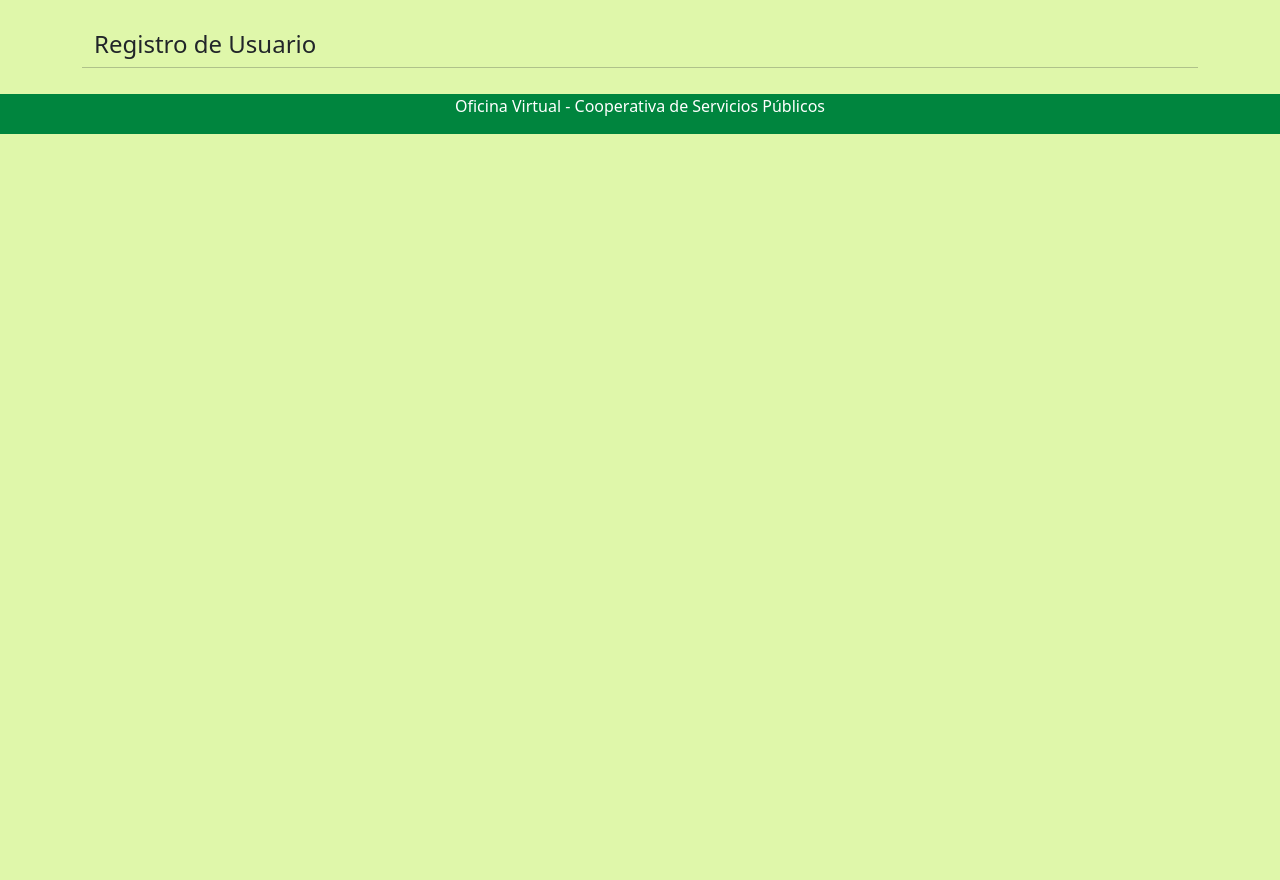
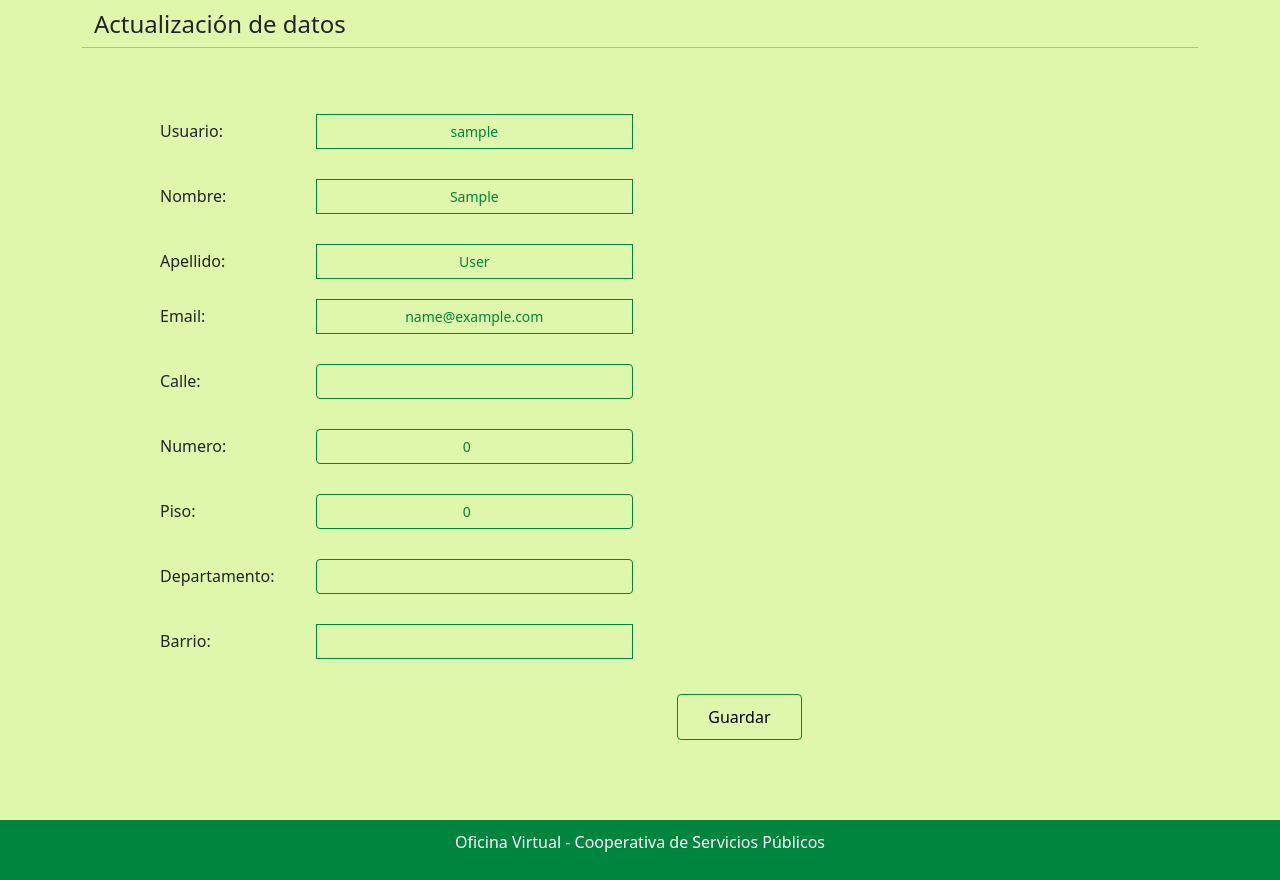
Before and after one commit to Matias2178/OficinaVirtual, a Django app: page /datosPersonales/ in a window 1280 px wide. Shown: the part 81-961 px from the top of the page. Before the commit the page ends 215 px from the top, so only its background shows below. Run offline with Django 3.2, Linux system fonts and the light colour scheme; the visitor is signed in with stand-in values (Sample User, id 1); data comes from the database, SQL or seed files in the repository.

Commit message:
Pantalla actualización datos de usuario

```diff
--- a/OficinaVirtualApp/Templates/OficinaVirtualApp/PlantillaBase.html
+++ b/OficinaVirtualApp/Templates/OficinaVirtualApp/PlantillaBase.html
@@ -86,8 +86,8 @@
   height:35px;
   padding: 10px;
   margin: 10px 10px;
-  border: none;
-  border-bottom: 1px solid #00853E;
+  border-style: solid;
+  border-color: #00853E;
   background: transparent;
   color: #00853E;
   font-size:15px;
@@ -103,8 +103,8 @@ input[id = id_nombre], [id = id_numero_tarjeta]{
   position: relative;
   left: 0%;
   top: 0%
-  border: none;
-  border-bottom: 1px solid #00853E;
+  border-style: solid;
+  border-color: #00853E;
   background: transparent;
   width: 75%;
   border-style: solid;
@@ -185,7 +185,6 @@ div[id = filas]{
   margin: 00px 0px 20px 0px;
 }
 </style>
-
   <body style="background-color: #dff7aa;">
     <!-- Header -->
     <nav id="header" class="navbar navbar-expand-lg navbar-dark ">
--- a/OficinaVirtualApp/Templates/OficinaVirtualApp/datosPersonales.html
+++ b/OficinaVirtualApp/Templates/OficinaVirtualApp/datosPersonales.html
@@ -1,17 +1,135 @@
 {% extends  "OficinaVirtualApp/PlantillaBase.html" %}
 {% block trabajo %}
+<style>
+    input[type=text], input[type=email],input[type=number] {
+        position: relative;
+        top: 00px;
+        left: 00px;
+        width: 100%;
+        border: 1px solid;
+        background: transparent;
+        color: #00853E;
+        font-size:14px;
+        text-align: center;
+      }
+
+      input[type=text]:focus, input[type=email]:focus, input[type=number]:focus{
+        background-color: transparent;
+        color: #00853E;
+        outline: none;
+        vertical-align: middle;
+      }
+      label{
+        position: relative;
+        top:10px;
+        left: 20px;
+      }
+      div[class=row] {
+        margin: 0px 0px 0px 0px;
+        padding: 10px 0px 10px 0px;
+      }
+      div [id=datos_personales] [id=label]{
+        margin: 0px 0px 0px 0px;
+        padding: 10px 0px 10px 0px;
+      }
+      .formulario {
+        position: relative;
+        top: 10%;
+        left: 10%;
+        width: 80%;
+        padding: 25px 0px 50px 0px;
+
+      }
+
+
+
+
+</style>
 <div class = 'container'>
     <div class = 'row' id = 'encabezado'>
-        <h4> Registro de Usuario</h4><hr>
-    </div>
-    <form method="post" enctype="multipart/form-data">
-    {% csrf_token %}
-    <div class = 'row'>
-        <div class = 'col-md-8'>
-        </div>
+        <h4> Actualizaci&oacuten de datos</h4><hr>
     </div>
 </div>
 
+<form class= 'formulario' method="post" enctype="multipart/form-data" >
+{% csrf_token %}
 
-
+    <div class = 'row'>
+        <div class = "col-md-2" id = 'label' >
+            <label for = 'id_username'>  Usuario: </label>
+        </div>
+        <div class = "col-md-4" id = 'datos_personales'>
+            {{usuario.username}}
+        </div>
+    </div>
+    <div class = 'row'>
+        <div class = "col-md-2" id = 'label'>
+            <label for = 'id_first_name'> Nombre: </label>
+        </div>
+        <div class = "col-md-4" id = 'datos_personales'>
+            {{usuario.first_name}}
+        </div>
+    </div>
+    <div class = 'row'>
+        <div class = "col-md-2" id = 'label'>
+            <label for = 'id_last_name'> Apellido: </label>
+        </div>
+        <div class = "col-md-4" id = 'datos_personales'>
+            {{usuario.last_name}}
+        </div>
+    <div class = 'row'>
+        <div class = "col-md-2" id = 'label'>
+            <label for = 'id_email'> Email: </label>
+        </div>
+        <div class = "col-md-4" id = 'datos_personales'>
+            {{usuario.email}}
+        </div>
+    </div>
+    <div class = 'row'  >
+        <div class = "col-md-2" id = 'label'>
+            <label for = 'id_calle'> Calle: </label>
+        </div>
+        <div class = "col-md-4" id = 'datos_personales'>
+            {{cliente.calle}}
+        </div>
+    </div>
+    <div class = 'row' >
+        <div class = "col-md-2" id = 'label'>
+            <label for = 'id_numero'> Numero: </label>
+        </div>
+        <div class = "col-md-4" id = 'datos_personales'>
+            {{cliente.numero}}
+        </div>
+    </div>
+    <div class = 'row' >
+        <div class = "col-md-2" id = 'label'>
+            <label for = 'id_piso'> Piso: </label>
+        </div>
+        <div class = "col-md-4" id = 'datos_personales'>
+            {{cliente.piso}}
+        </div>
+    </div>
+    <div class = 'row' >
+        <div class = "col-md-2" id = 'label'>
+            <label for = 'id_depto'> Departamento: </label>
+        </div>
+        <div class = "col-md-4" id = 'datos_personales'>
+            {{cliente.depto}}
+        </div>
+    </div>
+    <div class = 'row' >
+        <div class = "col-md-2" id = 'label' >
+            <label for = 'id_barrio' > Barrio: </label>
+        </div>
+        <div class = "col-md-4" id = 'datos_personales'>
+            {{cliente.barrio}}
+        </div>
+    </div>
+    <div class = 'row' >
+        <div class = "col-md-8" >
+            <button type="submit" class="btn btn-outline-primary" name='guardar'>Guardar</button>
+        </div>
+    </div>
+    </form>
+</div>
 {% endblock %}
--- a/OficinaVirtualApp/forms.py
+++ b/OficinaVirtualApp/forms.py
@@ -1,4 +1,5 @@
 from django import forms
+from OficinaVirtualApp.models import Cliente
 
 
 class RecuperarClave(forms.Form):
@@ -8,4 +9,28 @@ class RecuperarClave(forms.Form):
     mensaje = forms.CharField()
 
 
-class DatosPersonales(forms.From):
+class ClienteForm(forms.ModelForm):
+    class Meta:
+        model = Cliente
+        fields = [
+            'calle',
+            'numero',
+            'piso',
+            'depto',
+            'barrio',
+            'factura'
+        ]
+        labels = {
+            'calle': 'Calle',
+            'numero': 'Número',
+            'piso': 'Piso',
+            'depto': 'Departamento',
+            'barrio': 'barrio',
+            'factura': 'Factura',
+        }
+        widgets = {
+            'calle' : forms.TextInput(attrs = {'class':'form-control'}),
+            'numero' : forms.NumberInput({'class':'form-control'}),
+            'piso': forms.NumberInput({'class':'form-control'}),
+            'depto': forms.TextInput({'class':'form-control'}),
+        }
--- a/OficinaVirtualApp/views.py
+++ b/OficinaVirtualApp/views.py
@@ -1,16 +1,62 @@
 from django.shortcuts import render, HttpResponse
-
+from django.views.generic import CreateView
+from OficinaVirtualApp.forms import ClienteForm
+from OficinaVirtualApp.models import Cliente
+from django.contrib.auth.models import User
+from UsuarioApp.forms import RegistrarForm
 
 def principal(request):
     usuario = request.user.pk
-
     return render(request, "OficinaVirtualApp/principal.html",{"usuario": usuario})
 
 def datosPersonales(request):
-    usuario = request.user.id
+    usuario_id = request.user
+    datos =  User.objects.values().filter(id = usuario_id.id)
+    clt = Cliente.objects.values().filter(usuario = usuario_id)
+    print(clt)
+    if not clt:
+        cliente = Cliente(
+            usuario = usuario_id,
+            calle = ' ',
+            numero = 0,
+            piso = 0,
+            depto = '',
+            barrio = ' ',
+            factura = False
+        )
+        cliente.save()
+        clt = Cliente.objects.values().filter(usuario = usuario_id)
+    cliente = ClienteForm(clt[0])
+    usuarioActual = RegistrarForm(datos[0])
+    informacion = {
+        "cliente": cliente,
+        'usuario': usuarioActual,
+    }
+    if request.method== 'POST':
+        nombre = request.POST.get('first_name')
+        apellido = request.POST.get('last_name')
+        correo = request.POST.get('email')
+        cal = request.POST.get('calle')
+        num = int(request.POST.get('numero'))
+        pis = int(request.POST.get('piso'))
+        dep = request.POST.get('depto')
+        bar = request.POST.get('barrio')
+        print("nombe:",nombre, 'apellido:',apellido,'email:', correo,'calle:', cal,'num:', num,'piso', pis,'dep', dep,'barrio', bar)
+        User.objects.filter(id = usuario_id.id).update(
+            first_name = nombre,
+            last_name = apellido,
+            email = correo)
+        Cliente.objects.filter(usuario = usuario_id).update(
+            calle = cal,
+            numero = num,
+            piso = pis,
+            depto = dep,
+            barrio = bar)
 
-
-    return render(request, "OficinaVirtualApp/datosPersonales.html")
+        return render(request, "OficinaVirtualApp/principal.html" )
+    return render(request, "OficinaVirtualApp/datosPersonales.html",informacion)
 
 def registro(request):
     return render(request, "OficinaVirtualApp/registroAAA.html")
+
+#class DatosUsuario(CreateView):
--- a/UsuarioApp/Templates/UsuarioApp/registrar.html
+++ b/UsuarioApp/Templates/UsuarioApp/registrar.html
@@ -14,6 +14,7 @@
 		<div class="row">
 			<div class="col">
 				<label>Nombre</label>
+
 			</div>
 			<div class="col">
 				<input class="form-control" type="text" name="first_name"  >
```
